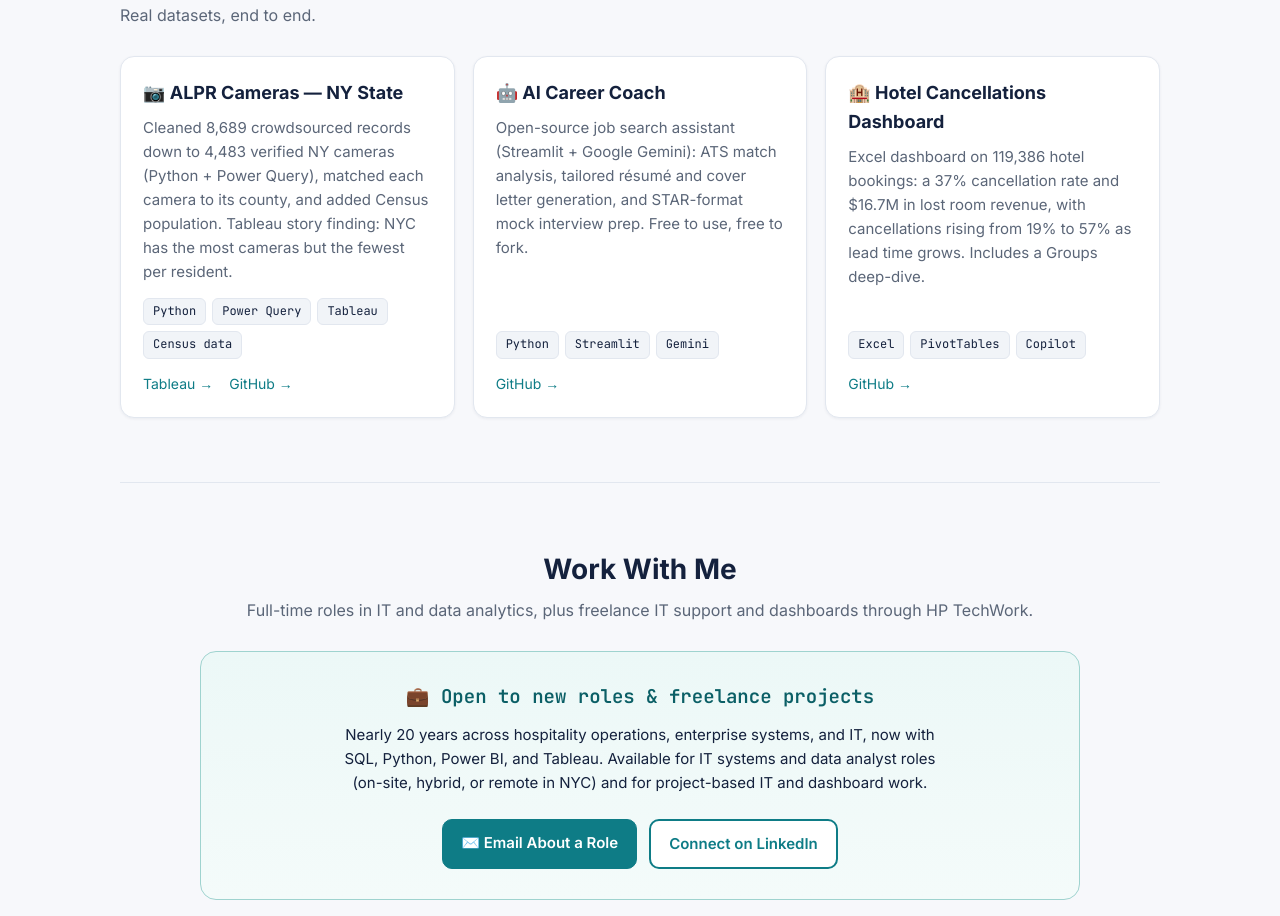
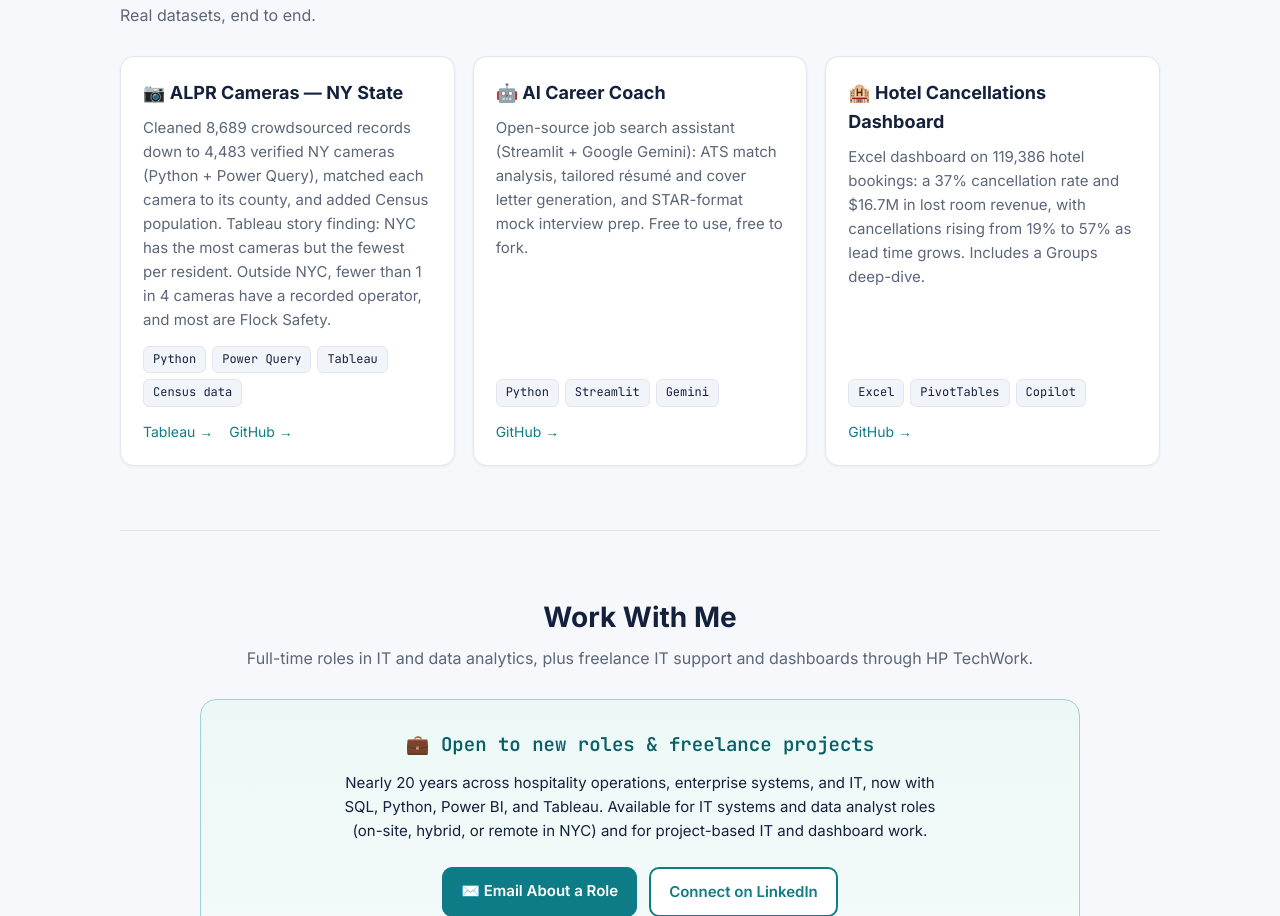
Before and after one commit to hperez1718-byte/hperez1718-byte.github.io, a plain HTML site: page index.html in a window 1280 px wide. Shown: the part 5789-6705 px from the top of the page. Drawn offline with Linux system fonts and the light colour scheme.

Commit message:
Add operator and Flock finding to ALPR project card
Expanded description of NY State ALPR cameras to include details about recorded operators and Flock Safety.

Co-Authored-By: Claude Opus 5.5 <noreply@anthropic.com>
Claude-Session: https://claude.ai/code/session_01VcdmRTKBdkcBgdGqRYFbvB

```diff
--- a/index.html
+++ b/index.html
@@ -330,7 +330,7 @@
       <div class="grid">
         <div class="card">
           <h3>📷 ALPR Cameras — NY State</h3>
-          <p>Cleaned 8,689 crowdsourced records down to 4,483 verified NY cameras (Python + Power Query), matched each camera to its county, and added Census population. Tableau story finding: NYC has the most cameras but the fewest per resident.</p>
+          <p>Cleaned 8,689 crowdsourced records down to 4,483 verified NY cameras (Python + Power Query), matched each camera to its county, and added Census population. Tableau story finding: NYC has the most cameras but the fewest per resident. Outside NYC, fewer than 1 in 4 cameras have a recorded operator, and most are Flock Safety.</p>
           <div class="tags"><span class="tag">Python</span><span class="tag">Power Query</span><span class="tag">Tableau</span><span class="tag">Census data</span></div>
           <div class="links"><a href="https://public.tableau.com/app/profile/hyndrani.perez/viz/ALPRCamerasinNewYorkStatev2/ALPRCamerasinNewYorkStateWhatVolunteerMappingShows" target="_blank" rel="noopener">Tableau →</a> <a href="https://github.com/hperez1718-byte/ALPR-Camera-Data-Cleaning-New-York-State" target="_blank" rel="noopener">GitHub →</a></div>
         </div>
```
